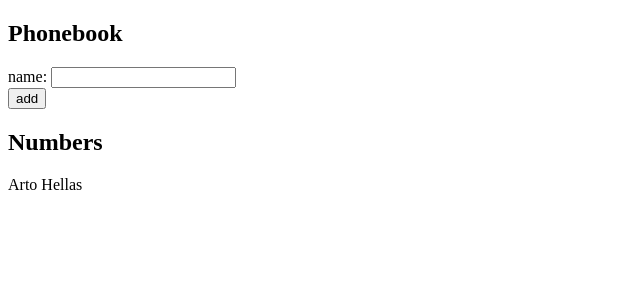
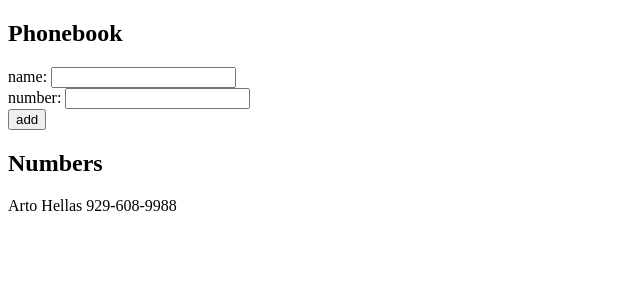
Before and after one commit to Snikket/fullstackopensubmissions, a React (Vite) app in the folder part2/phonebook/: page / in a window 1280 px wide. Shown: the top 300 px of the page, without its empty margins (0-640 px from the left). Built offline with nearby package versions, Linux system fonts and the light colour scheme.

Commit message:
part 2.8 done

```diff
--- a/part2/phonebook/src/App.jsx
+++ b/part2/phonebook/src/App.jsx
@@ -2,13 +2,17 @@ import { useState } from 'react'
 
 const App = () => {
   const [persons, setPersons] = useState([
-    { name: 'Arto Hellas' }
+    { name: 'Arto Hellas', phoneNumber: "929-608-9988"}
   ])
-  const [newName, setNewName] = useState('')
+  const [newName, setNewName] = useState('');
+  const [newPhoneNumber, setNewPhoneNumber] = useState('');
 
   const handleNewNameChange = (event) => {
-    console.log(event.target.value)
     setNewName(event.target.value);
+  }
+
+  const handleNewPhoneNumberChange = (event) => {
+    setNewPhoneNumber(event.target.value);
   }
 
   const addNewPerson = (event) => {
@@ -18,10 +22,12 @@ const App = () => {
     } else {
       console.log(event.target.value);
       const newPerson = {
-        name: newName
+        name: newName,
+        phoneNumber: newPhoneNumber
       }
       setPersons(persons.concat(newPerson));
       setNewName('');
+      setNewPhoneNumber('');
     }
 
   }
@@ -34,12 +40,15 @@ const App = () => {
           name: <input value={newName} onChange={handleNewNameChange} />
         </div>
         <div>
+          number: <input value={newPhoneNumber} onChange={handleNewPhoneNumberChange} />
+        </div>
+        <div>
           <button type="submit">add</button>
         </div>
       </form>
       <h2>Numbers</h2>
 
-      {persons.map((person) => <div key={person.name}> {person.name} </div>)}
+      {persons.map((person) => <div key={person.name}> {person.name} {person.phoneNumber}</div>)}
     </div>
   )
 }
```
